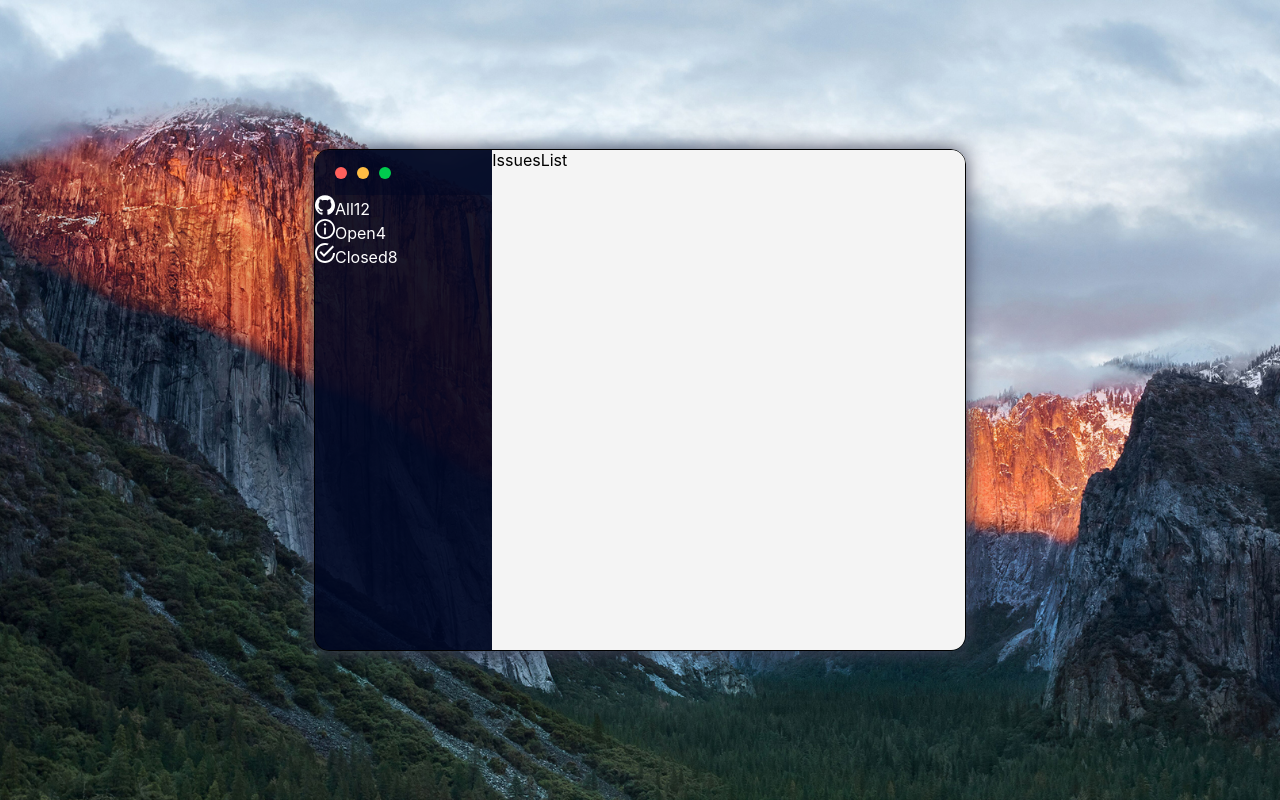
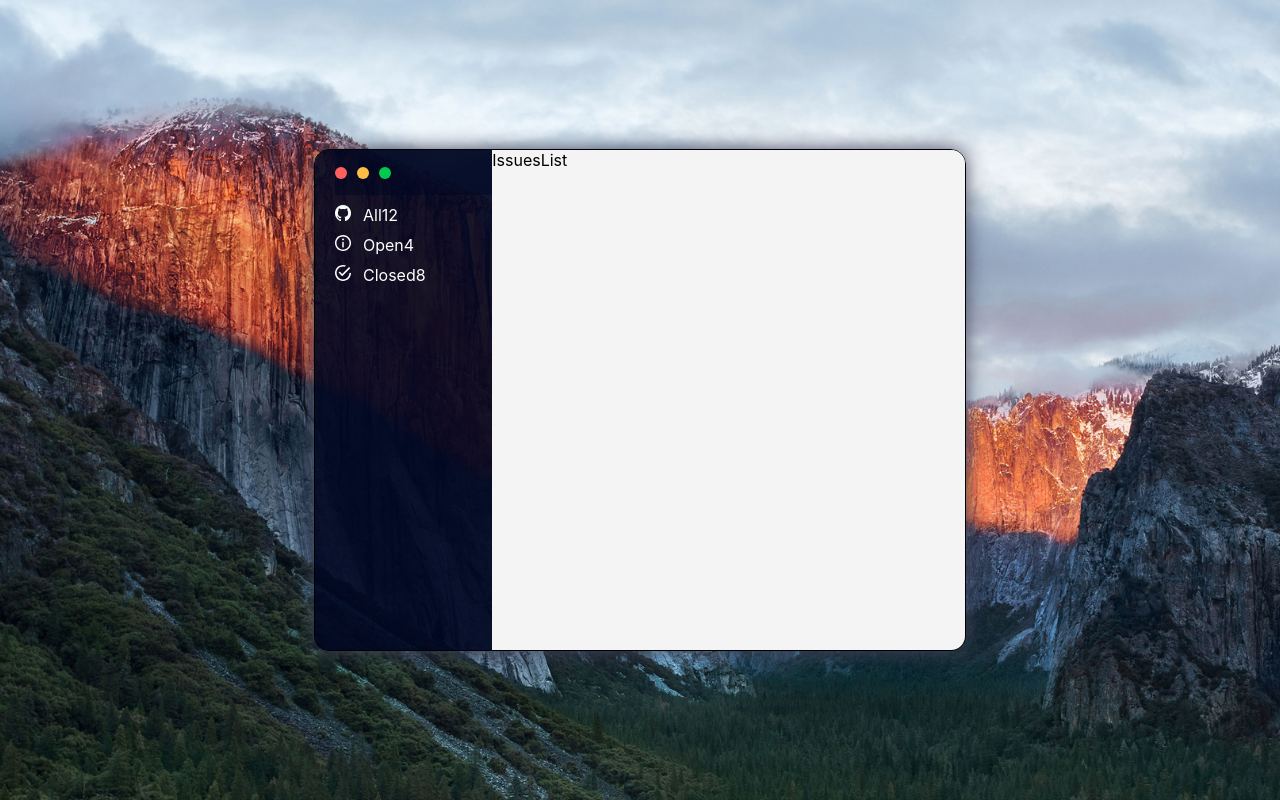
Before and after one commit to arturbartkowicz/el-passion, a React (Create React App) app: page / in a window 1280 px wide. Built offline with nearby package versions, Linux system fonts and the light colour scheme.

Commit message:
added styles to nav tabs

```diff
--- a/src/components/atoms/NavListItem/NavListItem.js
+++ b/src/components/atoms/NavListItem/NavListItem.js
@@ -1,4 +1,4 @@
-import { ListItem } from "./NavListItem.styles";
+import { ListItem, Icon } from "./NavListItem.styles";
 import openIssue from "../../../assets/icons/icon-open-issue.svg";
 import closedIssue from "../../../assets/icons/icon-closed-issue.svg";
 import github from "../../../assets/icons/icon-github.svg";
@@ -19,7 +19,9 @@ function NavListItem({ text, icon, counter }) {
 
   return (
     <ListItem>
-      <img src={iconPath()} alt="Girl in a jacket" width="20" height="20" />
+      <Icon>
+        <img src={iconPath()} alt="Icon" />
+      </Icon>
       {text}
       {counter}
     </ListItem>
--- a/src/components/atoms/NavListItem/NavListItem.styles.js
+++ b/src/components/atoms/NavListItem/NavListItem.styles.js
@@ -1,5 +1,15 @@
 import styled from "styled-components";
 
 export const ListItem = styled.li`
+  margin-top: 10px;
+  margin-bottom: 10px;
+  display: flex;
   color: white;
 `;
+
+export const Icon = styled.div`
+  width: 18px;
+  height: 18px;
+  margin-left: 20px;
+  margin-right: 10px;
+`;
```
